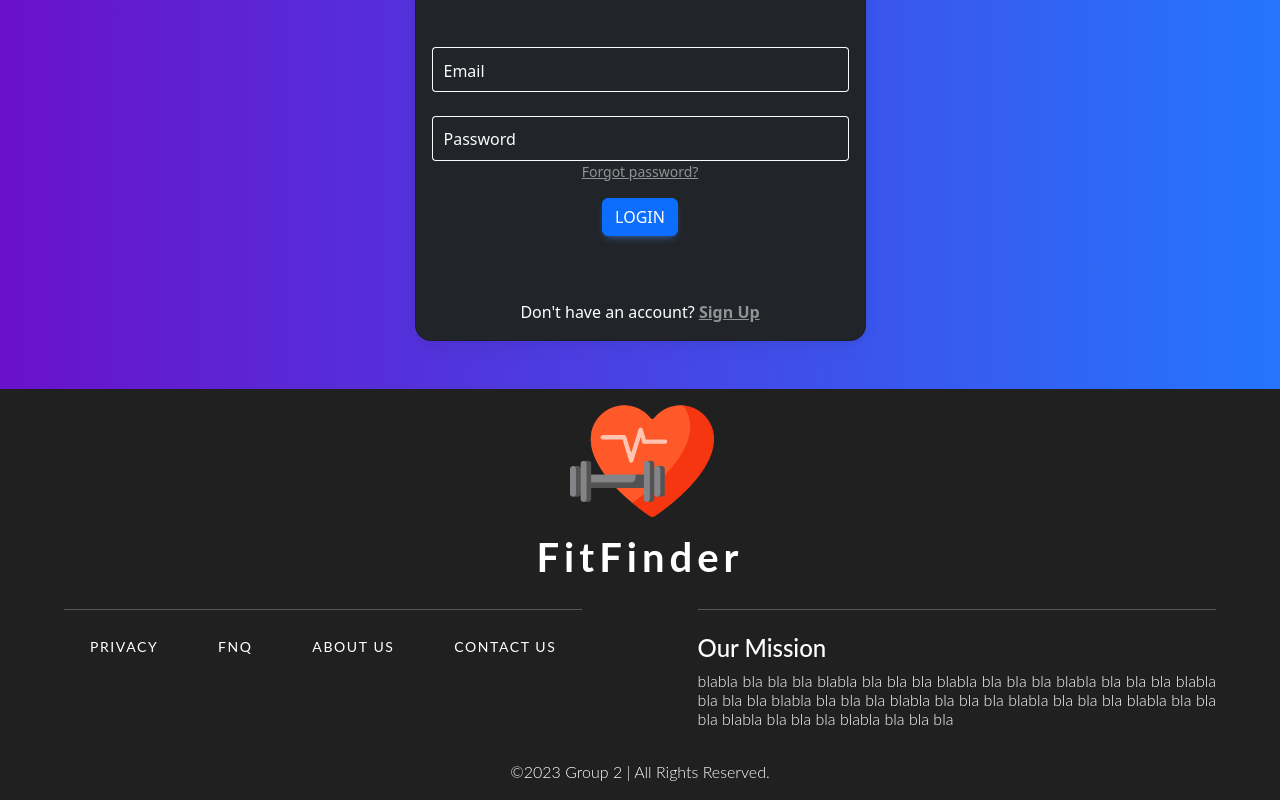
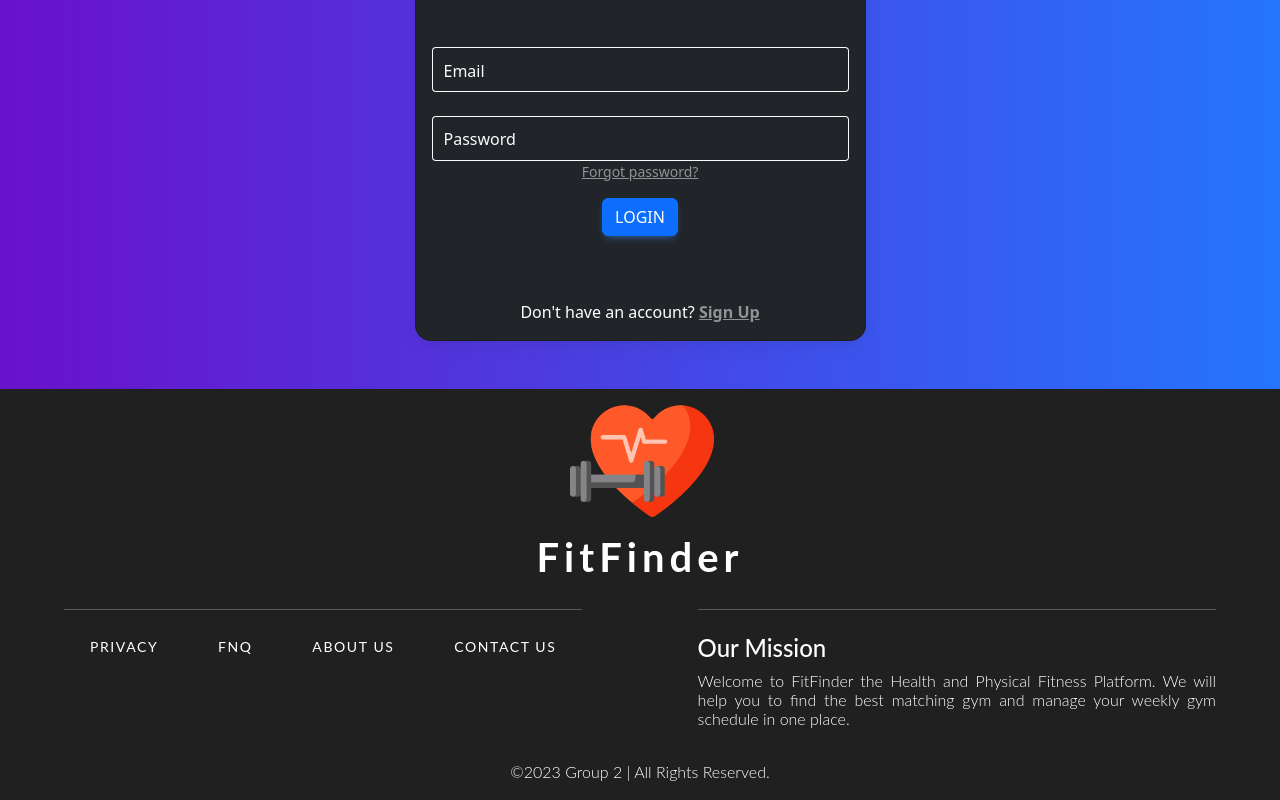
Before and after one commit to mudith-perera/FitFinder, a React (Create React App) app in the folder frontend/: page /login in a window 1280 px wide. Shown: the part 241-1041 px from the top of the page. Built offline with nearby package versions, Linux system fonts and the light colour scheme.

Commit message:
footer msg change

```diff
--- a/frontend/src/Components/Footer.js
+++ b/frontend/src/Components/Footer.js
@@ -68,7 +68,7 @@ export default function App() {
             <HR/>
             <Text>
             <h4>Our Mission</h4>
-            blabla bla bla bla blabla bla bla bla blabla bla bla bla blabla bla bla bla blabla bla bla bla blabla bla bla bla blabla bla bla bla blabla bla bla bla blabla bla bla bla blabla bla bla bla blabla bla bla bla
+            Welcome to FitFinder the Health and Physical Fitness Platform. We will help you to find the best matching gym and manage your weekly gym schedule in one place.
             </Text>
           </FooterRightColumn>
         </FooterSection>
```
